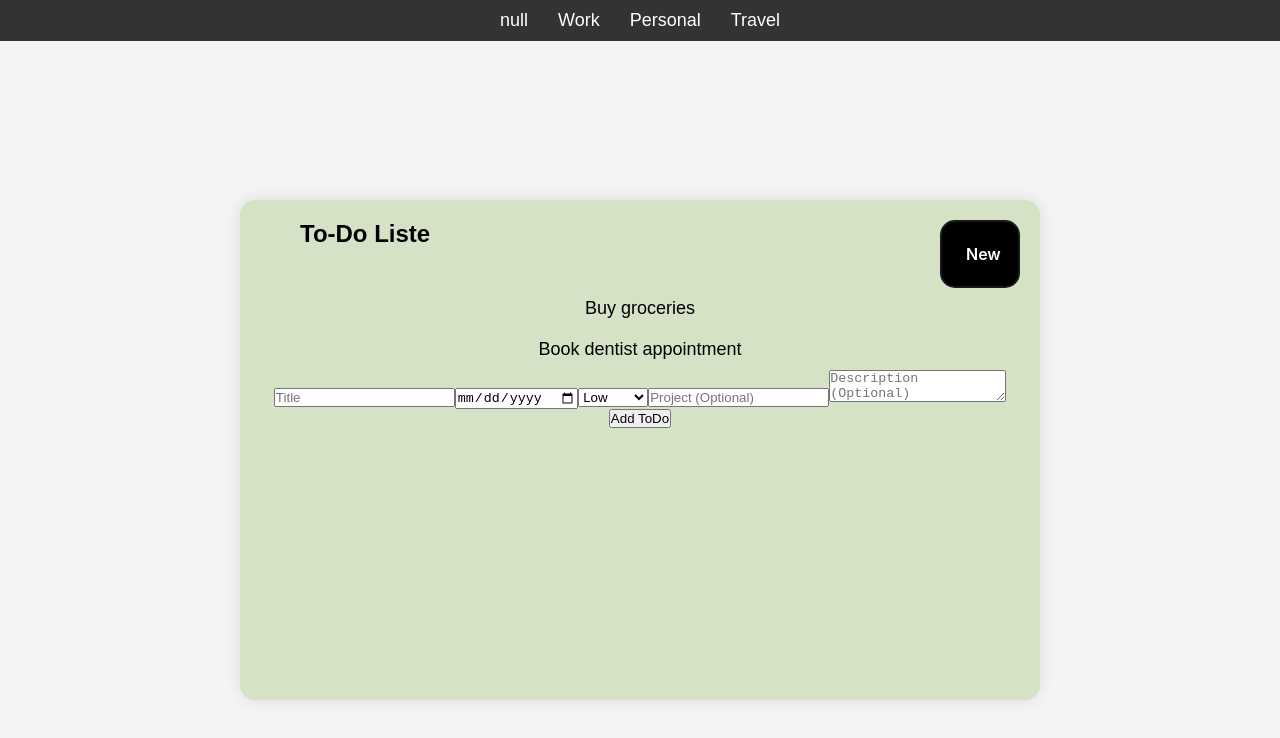
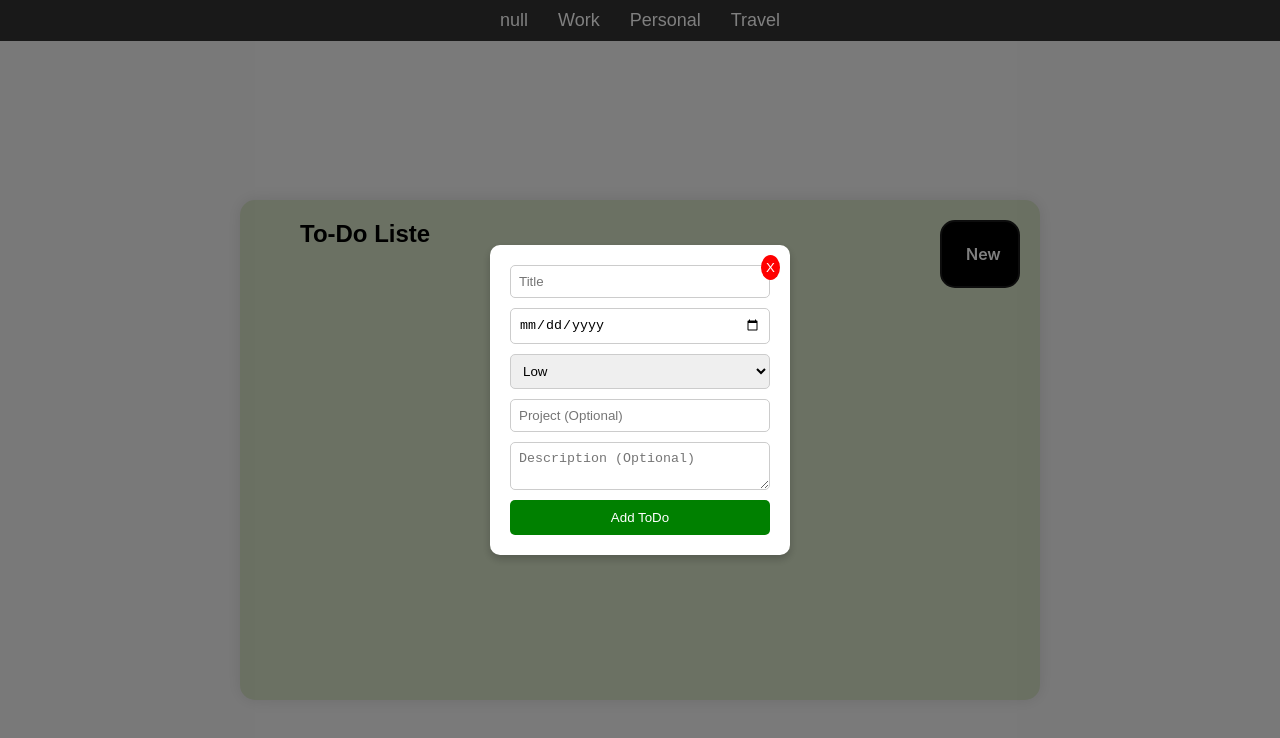
Before and after one commit to yeahwouh/todolist, a website built with webpack: page src/template.html in a window 1280 px wide. Both pictures are taken after a click on the button "New". Built offline with nearby package versions, Linux system fonts and the light colour scheme.

Commit message:
Made the form hover over the website

```diff
--- a/src/index.js
+++ b/src/index.js
@@ -11,47 +11,35 @@ function ScreenController() {
     const content = document.querySelector(".content-box");
     const list = document.querySelector(".list");
 
-    const updateScreen = (project = null) => {
+    // Create the modal HTML structure and append it to the body
+    const modal = document.createElement("div");
+    modal.classList.add("modal");
+    document.body.appendChild(modal);
 
-        // Updating the projects bar
-        projectsBar.textContent = "" // Emptying it so it doesn't append but replace the Projects
-        for (let projectTitle in projects) {
-            let listElement = document.createElement("li");
+    const modalContent = document.createElement("div");
+    modalContent.classList.add("modal-content");
+    modal.appendChild(modalContent);
 
-            // Creating a button to switch between projects views
-            let projectButton = document.createElement("button");
-            projectButton.project = projectTitle;
-            projectButton.textContent = projectTitle;
-            listElement.appendChild(projectButton);
-            projectsBar.appendChild(listElement);
-            projectButton.addEventListener("click", clickHandlerProjects);
-        }
+    // Close button for the modal
+    const closeButton = document.createElement("button");
+    closeButton.classList.add("close-button");
+    closeButton.textContent = "X";
+    modalContent.appendChild(closeButton);
 
-        // Updating current ToDoList
-        list.textContent = "" // Emptying the content so it doesn't append but replace the current ToDos
-        let toDos = projects[project];
-        toDos.forEach((entry)=> {
-            let listElement = document.createElement("li");
-            listElement.textContent = entry.title;
-            list.appendChild(listElement);
-        })
+    closeButton.addEventListener("click", () => {
+        modal.style.display = "none"; // Hide the modal when the close button is clicked
+    });
 
-        // Adding handler for the button
-        function clickHandlerProjects(e) {
-            const selectedProject = e.target.project;
-            updateScreen(selectedProject);
-        }
+    // Function to handle the creation of a new ToDo
+    const createNewToDo = () => {
+        // Clearing the modal content (in case it's already open)
+        modalContent.innerHTML = "";
+        modalContent.appendChild(closeButton);
 
-
-
-    }
-
-    const createNewToDo = () => {
-        // Creating a form for user input
+        // Form elements
         const form = document.createElement("form");
         form.classList.add("new-todo-form");
 
-        // Form elements
         const titleInput = document.createElement("input");
         titleInput.type = "text";
         titleInput.placeholder = "Title";
@@ -85,8 +73,7 @@ function ScreenController() {
         submitButton.textContent = "Add ToDo";
         form.appendChild(submitButton);
 
-        // Append form to content box
-        content.appendChild(form);
+        modalContent.appendChild(form);
 
         // Handle form submission
         form.addEventListener("submit", (e) => {
@@ -103,10 +90,44 @@ function ScreenController() {
                 updateScreen(newProject); // Update the screen after adding the new ToDo
             }
 
-            // Clear form after submission
+            // Clear form and hide modal after submission
             form.reset();
-            form.remove();
+            modal.style.display = "none";
         });
+
+        // Show the modal
+        modal.style.display = "flex";
+    };
+
+    const updateScreen = (project = null) => {
+        // Updating the projects bar
+        projectsBar.textContent = ""; // Emptying it so it doesn't append but replace the Projects
+        for (let projectTitle in projects) {
+            let listElement = document.createElement("li");
+
+            // Creating a button to switch between projects views
+            let projectButton = document.createElement("button");
+            projectButton.project = projectTitle;
+            projectButton.textContent = projectTitle;
+            listElement.appendChild(projectButton);
+            projectsBar.appendChild(listElement);
+            projectButton.addEventListener("click", clickHandlerProjects);
+        }
+
+        // Updating current ToDoList
+        list.textContent = ""; // Emptying the content so it doesn't append but replace the current ToDos
+        let toDos = projects[project];
+        toDos.forEach((entry) => {
+            let listElement = document.createElement("li");
+            listElement.textContent = entry.title;
+            list.appendChild(listElement);
+        });
+
+        // Adding handler for the button
+        function clickHandlerProjects(e) {
+            const selectedProject = e.target.project;
+            updateScreen(selectedProject);
+        }
     };
 
     // Initial render
@@ -116,6 +137,6 @@ function ScreenController() {
     let newButt = document.querySelector(".new-button");
     newButt.onclick = () => {
         createNewToDo();
-    }
+    };
 }
 ScreenController();
--- a/src/styles.css
+++ b/src/styles.css
@@ -121,3 +121,68 @@ transform: translateY(-2px);
 box-shadow: none;
 transform: translateY(0);
 }
+
+/* styles.css */
+
+/* Modal container - initially hidden */
+.modal {
+    position: fixed;
+    top: 0;
+    left: 0;
+    width: 100%;
+    height: 100%;
+    background-color: rgba(0, 0, 0, 0.5); /* Transparent dark background */
+    display: none; /* Hidden by default */
+    justify-content: center;
+    align-items: center;
+    z-index: 1000;
+}
+
+/* Modal content box */
+.modal-content {
+    background-color: white;
+    padding: 20px;
+    border-radius: 10px;
+    width: 300px;
+    box-shadow: 0px 4px 8px rgba(0, 0, 0, 0.2);
+    position: relative;
+}
+
+/* Close button */
+.close-button {
+    position: absolute;
+    top: 10px;
+    right: 10px;
+    background-color: red;
+    color: white;
+    border: none;
+    padding: 5px;
+    border-radius: 50%;
+    cursor: pointer;
+}
+
+/* Form styling */
+.new-todo-form input,
+.new-todo-form select,
+.new-todo-form textarea {
+    display: block;
+    width: 100%;
+    margin-bottom: 10px;
+    padding: 8px;
+    border: 1px solid #ccc;
+    border-radius: 5px;
+}
+
+.new-todo-form button {
+    width: 100%;
+    padding: 10px;
+    background-color: green;
+    color: white;
+    border: none;
+    border-radius: 5px;
+    cursor: pointer;
+}
+
+.new-todo-form button:hover {
+    background-color: darkgreen;
+}
```
